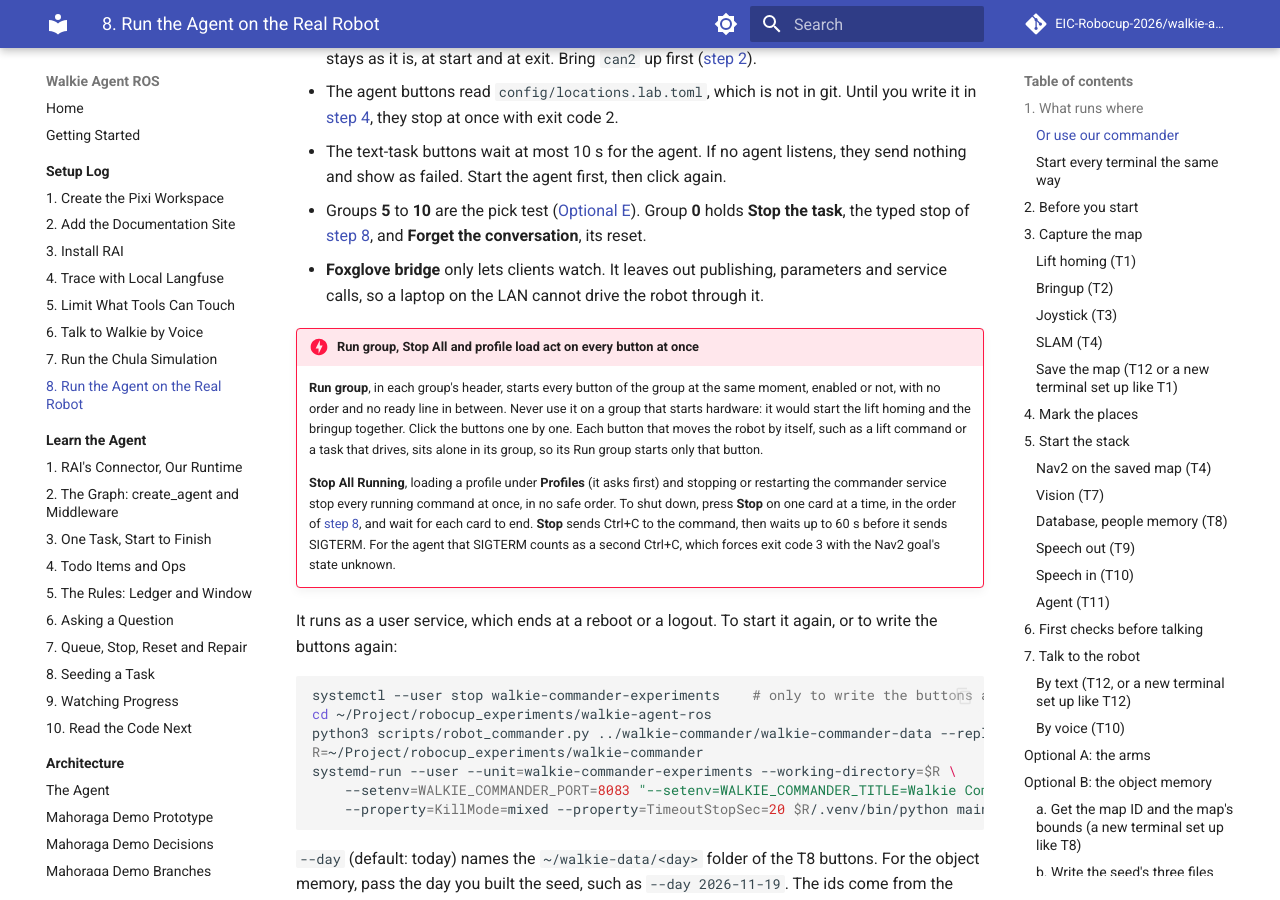
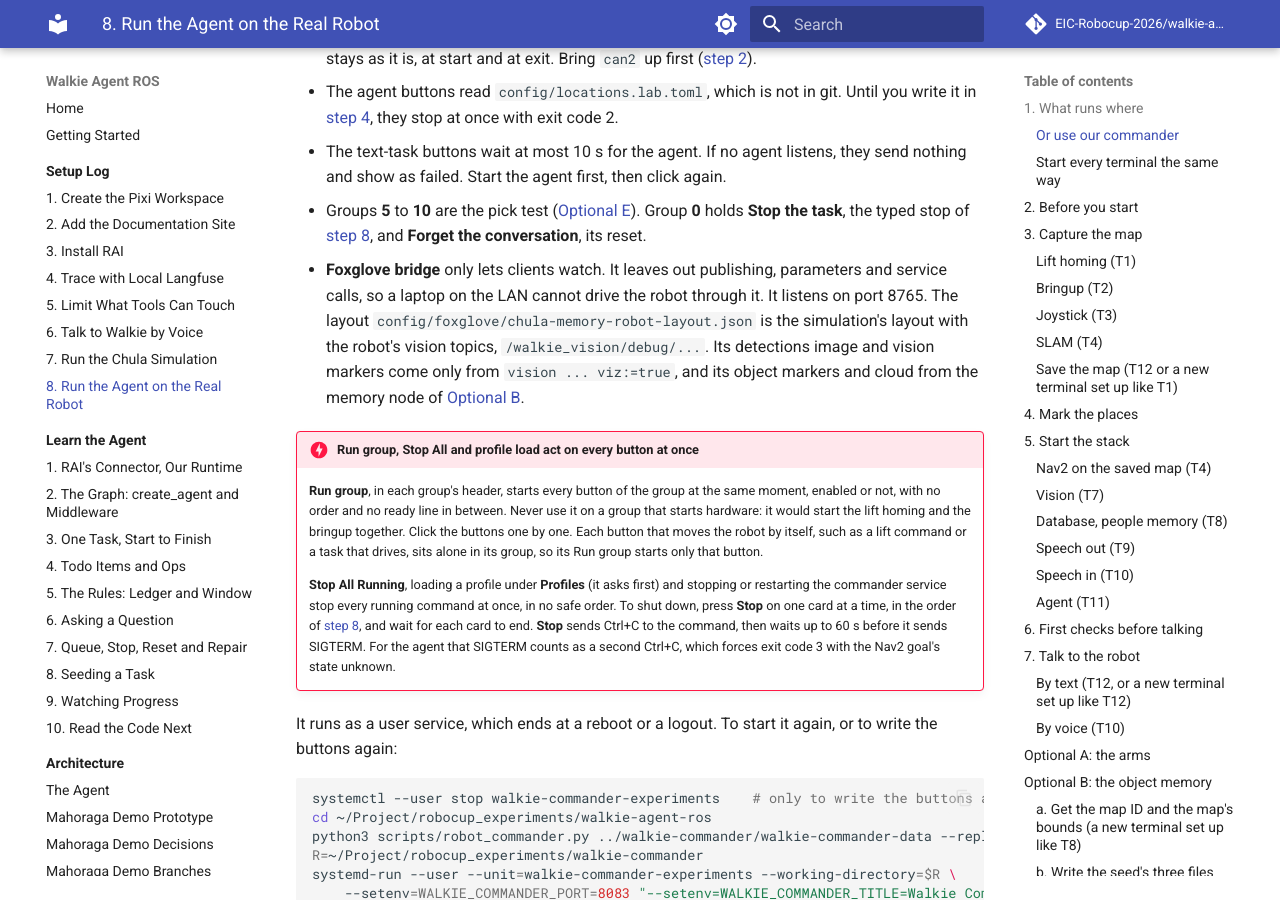
Before and after one commit to EIC-Robocup-2026/walkie-agent-ros, an MkDocs documentation site: the page built from docs/setup/09-real-robot.md, in a window 1280 px wide and 900 px high, scrolled down 2664 px. Built offline with MkDocs 1.6.1 and Material for MkDocs 9.7.7, drawn with Linux system fonts in a browser that asks for light colours; comment, search, counter and statistics services are not loaded.

Commit message:
feat: add a foxglove layout for the robot's vision topics

```diff
--- a/docs/setup/09-real-robot.md
+++ b/docs/setup/09-real-robot.md
@@ -89,7 +89,12 @@ terminal above, plus Save map, the Foxglove bridge and a test task. Open
   **Forget the conversation**, its reset.
 - **Foxglove bridge** only lets clients watch. It leaves out publishing,
   parameters and service calls, so a laptop on the LAN cannot drive the robot
-  through it.
+  through it. It listens on port 8765. The layout
+  `config/foxglove/chula-memory-robot-layout.json` is the simulation's layout
+  with the robot's vision topics, `/walkie_vision/debug/...`. Its detections
+  image and vision markers come only from `vision ... viz:=true`, and its
+  object markers and cloud from the memory node of
+  [Optional B](#optional-b-the-object-memory).
 
 !!! danger "Run group, Stop All and profile load act on every button at once"
     **Run group**, in each group's header, starts every button of the group at
```
Also changed, not shown: 1 other file.
